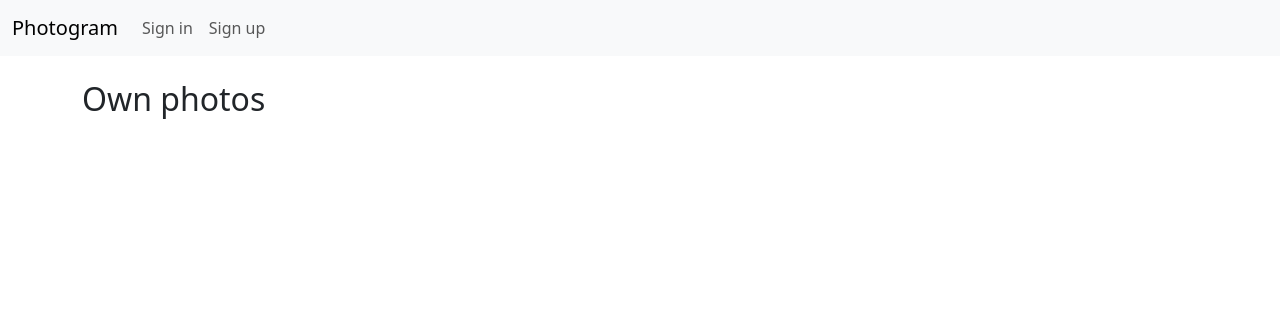
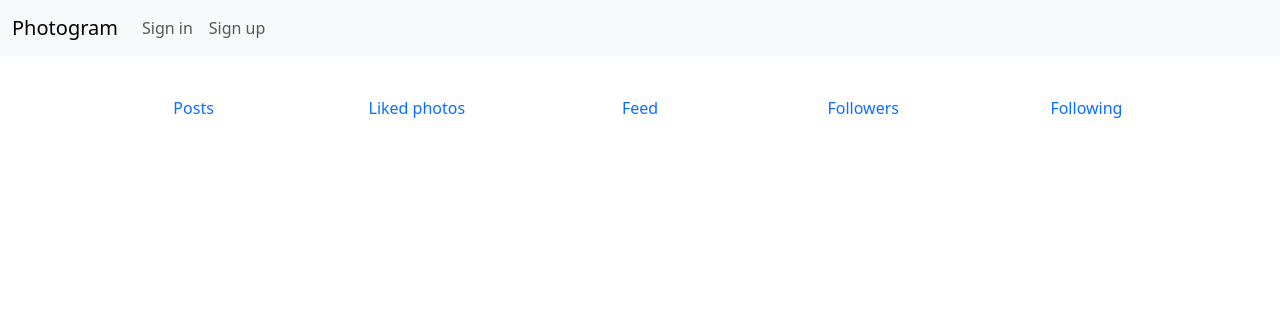
Before and after one commit to appdev-solutions/photogram-django, a Django app: template templates/users/user_detail.html in a window 1280 px wide. Shown: the top 316 px of the page. Run offline with Django 3.2, Linux system fonts and the light colour scheme; the template is opened without the code that fills it, so the values that code supplies are empty; some libraries are stand-ins or nearby versions.

Commit message:
view, url, template dance to get user liked photos

```diff
--- a/photogram/urls.py
+++ b/photogram/urls.py
@@ -1,7 +1,7 @@
 from django.urls import path
 from .views import (
     PhotoListView, UserDetailView, PhotoCreateView, PhotoUpdateView, PhotoDeleteView,
-    CommentUpdateView, CommentDeleteView
+    CommentUpdateView, CommentDeleteView, UserLikes
 )
 
 urlpatterns = [
@@ -10,6 +10,7 @@ urlpatterns = [
     path("photos/<int:pk>/edit", PhotoUpdateView.as_view(), name="photo_edit"),
     path("photos/<int:pk>/delete/", PhotoDeleteView.as_view(), name="photo_delete"),
     path("users/<str:username>/", UserDetailView.as_view(), name="user_detail"),
+    path("users/<str:username>/likes/", UserLikes.as_view(), name="user_likes"),
     path("comments/<int:pk>/edit", CommentUpdateView.as_view(), name="comment_edit"),
     path("comments/<int:pk>/delete", CommentDeleteView.as_view(), name="comment_delete"),
 ]
--- a/photogram/views/__init__.py
+++ b/photogram/views/__init__.py
@@ -1,3 +1,3 @@
 from .photo_views import PhotoListView, PhotoCreateView, PhotoUpdateView, PhotoDeleteView
 from .comment_views import CommentUpdateView, CommentDeleteView
-from .user_views import UserDetailView, UserDetailGet, UserDetailPost
+from .user_views import UserDetailView, UserDetailGet, UserDetailPost, UserLikes
--- a/templates/users/user_detail.html
+++ b/templates/users/user_detail.html
@@ -1,11 +1,31 @@
 {% extends "base.html" %}
 
 {% block content %}
-<h1>
-    {{ user.username }}
-</h1>
+<div class="row">
+    <div class="col md-6 mb-4">
+      <h1>
+        {{ user.username }}
+      </h1>
 
-<h2>Own photos</h2>
+      <ul class="nav nav-pills nav-justified">
+        <li class="nav-item">
+          <a class="nav-link" href="{% url 'user_detail' user.username %}">Posts</a>
+        </li>
+        <li class="nav-item">
+            <a class="nav-link" href="{% url 'user_likes' user.username %}">Liked photos</a>
+        </li>
+        <li class="nav-item">
+          <a class="nav-link" href="#">Feed</a>
+        </li>
+        <li class="nav-item">
+          <a class="nav-link" href="#">Followers</a>
+        </li>
+        <li class="nav-item">
+          <a class="nav-link" href="#">Following</a>
+        </li>
+      </ul>
+    </div>
+</div>
 
 <ul>
     {% for photo in user.own_photos.all %}
--- /dev/null
+++ b/templates/users/user_likes.html
@@ -0,0 +1,5 @@
+{% extends "base.html" %}
+
+{% block content %}
+hi
+{% endblock content %}
```
Also changed, not shown: photogram/views/user_views.py (+11 -1 lines).
